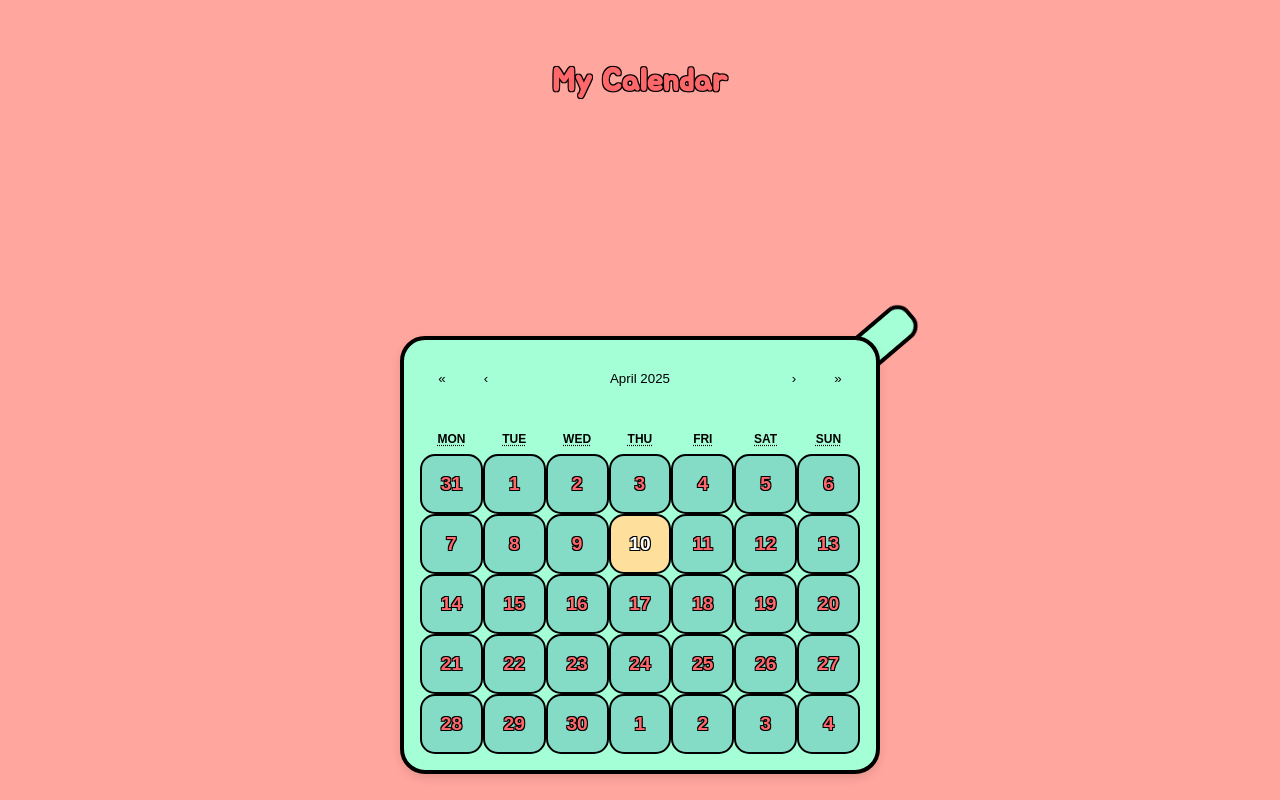
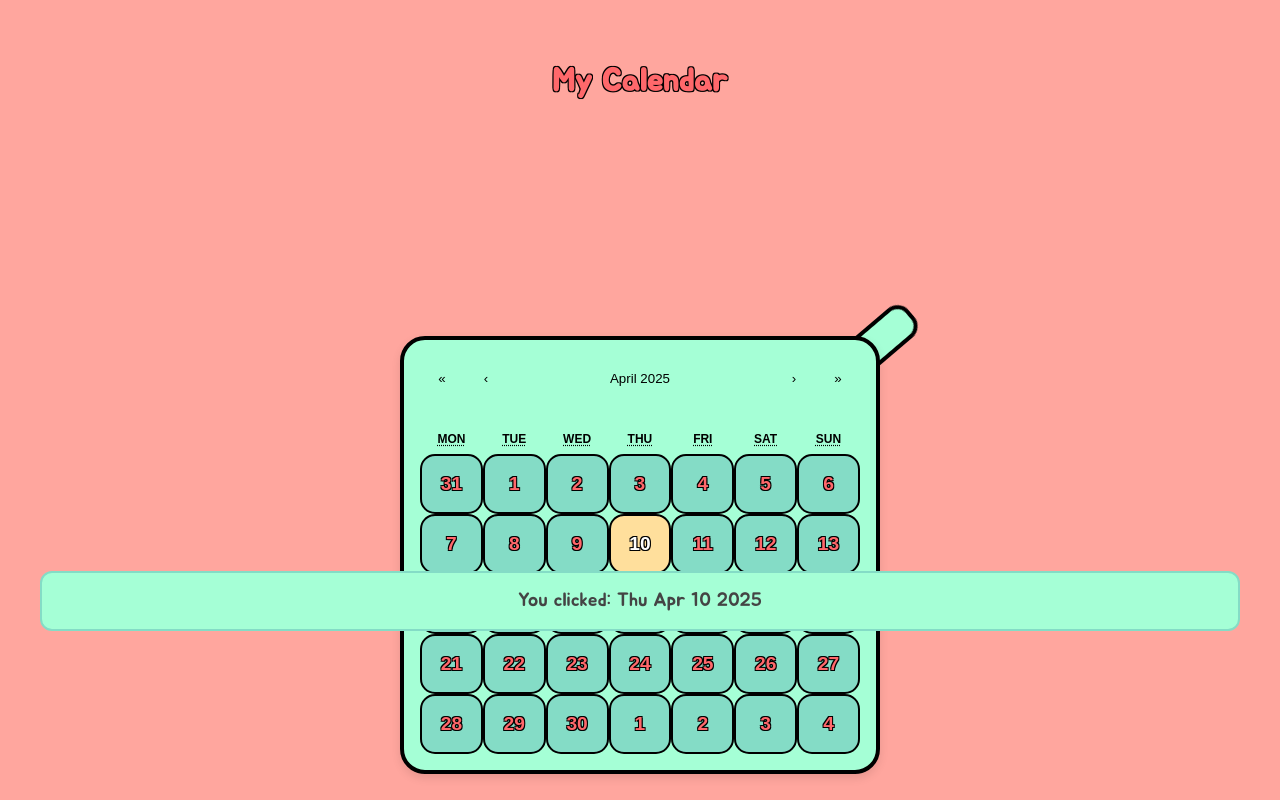
Before and after one commit to Ketchuso/TurtleyAwesomePlanner, a React (Create React App) app in the folder client/: page / in a window 1280 px wide. Both pictures are taken after a click on the button "10". Built offline with nearby package versions, Linux system fonts and the light colour scheme.

Commit message:
adds basic day popup for clicking days

```diff
--- a/client/src/components/Calendar.js
+++ b/client/src/components/Calendar.js
@@ -4,15 +4,28 @@ import 'react-calendar/dist/Calendar.css';  // Make sure you import the default
 
 function Calendar() {
     const [date, setDate] = useState(new Date());
+    const [clickedDate, setClickedDate] = useState(null)
+
+    const dateClicked = (value) => {
+        setClickedDate(value);
+    }
 
     return (
         <div className="calendar-container">
             <h1 className="title">My Calendar</h1>
             <ReactCalendar
+                onClickDay={dateClicked}
                 onChange={setDate}
                 value={date}
                 className="custom-calendar"
             />
+            {clickedDate && (
+                <div className="day-box">
+                    You clicked: {clickedDate.toDateString()}
+                </div>
+            )
+
+            }
             <div className="calendar-tail" />
         </div>
     );
--- a/client/src/index.css
+++ b/client/src/index.css
@@ -103,3 +103,15 @@ body {
     transform: rotate(40deg);
   }
 }
+
+.day-box {
+  margin-top: 1rem;
+  padding: 1rem;
+  background-color: #a5ffd6;
+  border: 2px solid #84dcc6;
+  border-radius: 12px;
+  font-size: 1.2rem;
+  color: #444;
+  text-align: center;
+  position: relative;
+}
```
